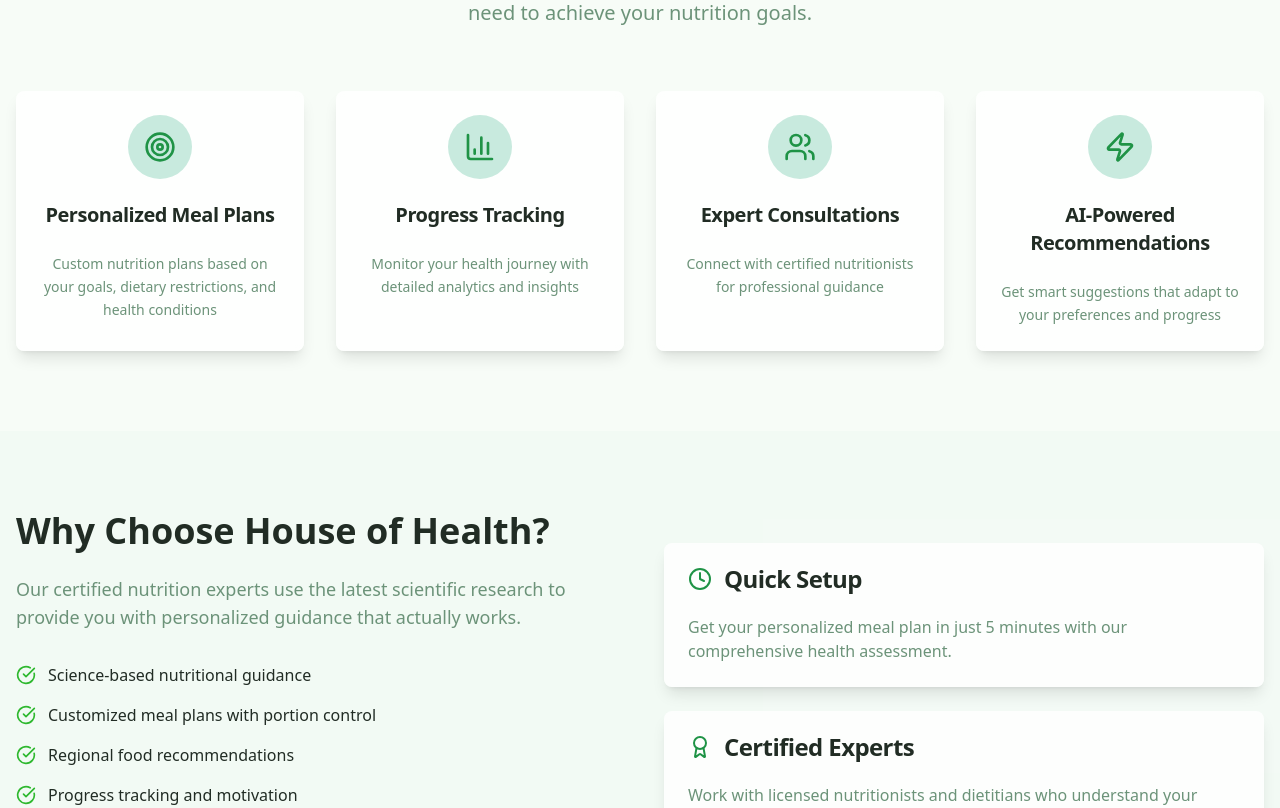
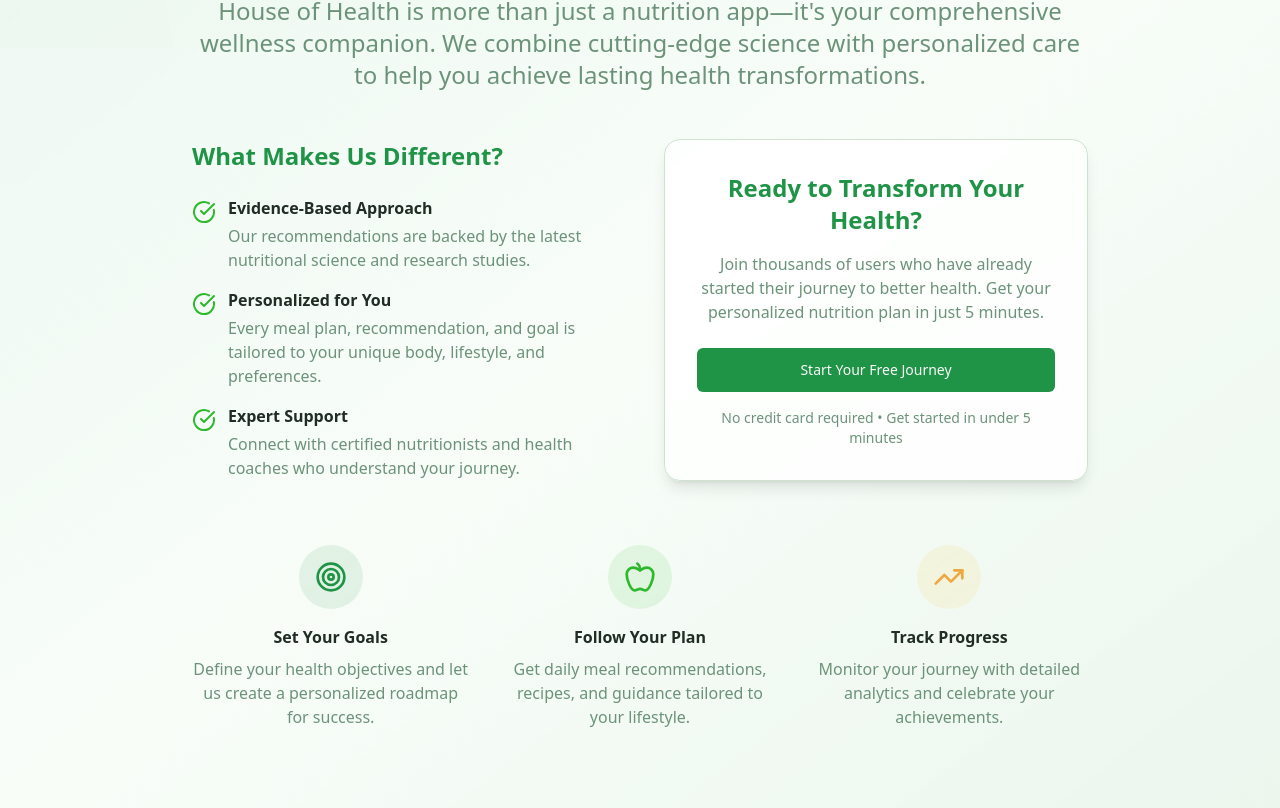
Before and after one commit to aryam9/Wellspring-Nutrition-Hub, a React (Vite) app: page / in a window 1280 px wide. Shown: the part 752-1560 px from the top of the page. Built offline with nearby package versions, Linux system fonts and the light colour scheme.

Commit message:
Update "Learn More" button functionality
The "Learn More" button on the landing page will now scroll to a section describing the website and include a registration option.

```diff
--- a/src/pages/Landing.tsx
+++ b/src/pages/Landing.tsx
@@ -112,10 +112,102 @@ const Landing = () => {
                   <Link to="/auth">Start Your Journey</Link>
                 </Button>
                 <Button asChild variant="outline" size="lg" className="text-lg px-8 py-6">
-                  <Link to="#features">Learn More</Link>
+                  <Link to="#about">Learn More</Link>
                 </Button>
               </div>
             )}
+          </div>
+        </div>
+      </section>
+
+      {/* About Section */}
+      <section id="about" className="py-20 bg-gradient-to-br from-health-secondary/20 via-background to-health-primary/5">
+        <div className="container px-4">
+          <div className="max-w-4xl mx-auto text-center">
+            <h2 className="text-3xl md:text-5xl font-bold mb-8 bg-gradient-to-r from-health-primary to-health-success bg-clip-text text-transparent">
+              Your Health Journey Starts Here
+            </h2>
+            <p className="text-xl md:text-2xl text-muted-foreground mb-12 leading-relaxed">
+              House of Health is more than just a nutrition app—it's your comprehensive wellness companion.
+              We combine cutting-edge science with personalized care to help you achieve lasting health transformations.
+            </p>
+
+            <div className="grid md:grid-cols-2 gap-12 items-center mb-16">
+              <div className="text-left space-y-6">
+                <h3 className="text-2xl font-bold text-health-primary">What Makes Us Different?</h3>
+                <div className="space-y-4">
+                  <div className="flex items-start gap-3">
+                    <CheckCircle className="h-6 w-6 text-health-success mt-1 flex-shrink-0" />
+                    <div>
+                      <h4 className="font-semibold mb-1">Evidence-Based Approach</h4>
+                      <p className="text-muted-foreground">Our recommendations are backed by the latest nutritional science and research studies.</p>
+                    </div>
+                  </div>
+                  <div className="flex items-start gap-3">
+                    <CheckCircle className="h-6 w-6 text-health-success mt-1 flex-shrink-0" />
+                    <div>
+                      <h4 className="font-semibold mb-1">Personalized for You</h4>
+                      <p className="text-muted-foreground">Every meal plan, recommendation, and goal is tailored to your unique body, lifestyle, and preferences.</p>
+                    </div>
+                  </div>
+                  <div className="flex items-start gap-3">
+                    <CheckCircle className="h-6 w-6 text-health-success mt-1 flex-shrink-0" />
+                    <div>
+                      <h4 className="font-semibold mb-1">Expert Support</h4>
+                      <p className="text-muted-foreground">Connect with certified nutritionists and health coaches who understand your journey.</p>
+                    </div>
+                  </div>
+                </div>
+              </div>
+
+              <div className="bg-card/80 backdrop-blur-sm rounded-2xl p-8 border shadow-lg">
+                <h3 className="text-2xl font-bold mb-4 text-health-primary">Ready to Transform Your Health?</h3>
+                <p className="text-muted-foreground mb-6">
+                  Join thousands of users who have already started their journey to better health.
+                  Get your personalized nutrition plan in just 5 minutes.
+                </p>
+                <div className="space-y-4">
+                  {user ? (
+                    <Button asChild size="lg" className="w-full bg-health-primary hover:bg-health-primary/90">
+                      <Link to="/dashboard">Access Your Dashboard</Link>
+                    </Button>
+                  ) : (
+                    <>
+                      <Button asChild size="lg" className="w-full bg-health-primary hover:bg-health-primary/90">
+                        <Link to="/auth">Start Your Free Journey</Link>
+                      </Button>
+                      <p className="text-sm text-muted-foreground text-center">
+                        No credit card required • Get started in under 5 minutes
+                      </p>
+                    </>
+                  )}
+                </div>
+              </div>
+            </div>
+
+            <div className="grid md:grid-cols-3 gap-8 text-center">
+              <div>
+                <div className="w-16 h-16 bg-health-primary/10 rounded-full flex items-center justify-center mx-auto mb-4">
+                  <Target className="h-8 w-8 text-health-primary" />
+                </div>
+                <h4 className="font-semibold mb-2">Set Your Goals</h4>
+                <p className="text-muted-foreground">Define your health objectives and let us create a personalized roadmap for success.</p>
+              </div>
+              <div>
+                <div className="w-16 h-16 bg-health-success/10 rounded-full flex items-center justify-center mx-auto mb-4">
+                  <Apple className="h-8 w-8 text-health-success" />
+                </div>
+                <h4 className="font-semibold mb-2">Follow Your Plan</h4>
+                <p className="text-muted-foreground">Get daily meal recommendations, recipes, and guidance tailored to your lifestyle.</p>
+              </div>
+              <div>
+                <div className="w-16 h-16 bg-health-accent/20 rounded-full flex items-center justify-center mx-auto mb-4">
+                  <TrendingUp className="h-8 w-8 text-health-warning" />
+                </div>
+                <h4 className="font-semibold mb-2">Track Progress</h4>
+                <p className="text-muted-foreground">Monitor your journey with detailed analytics and celebrate your achievements.</p>
+              </div>
+            </div>
           </div>
         </div>
       </section>
```
